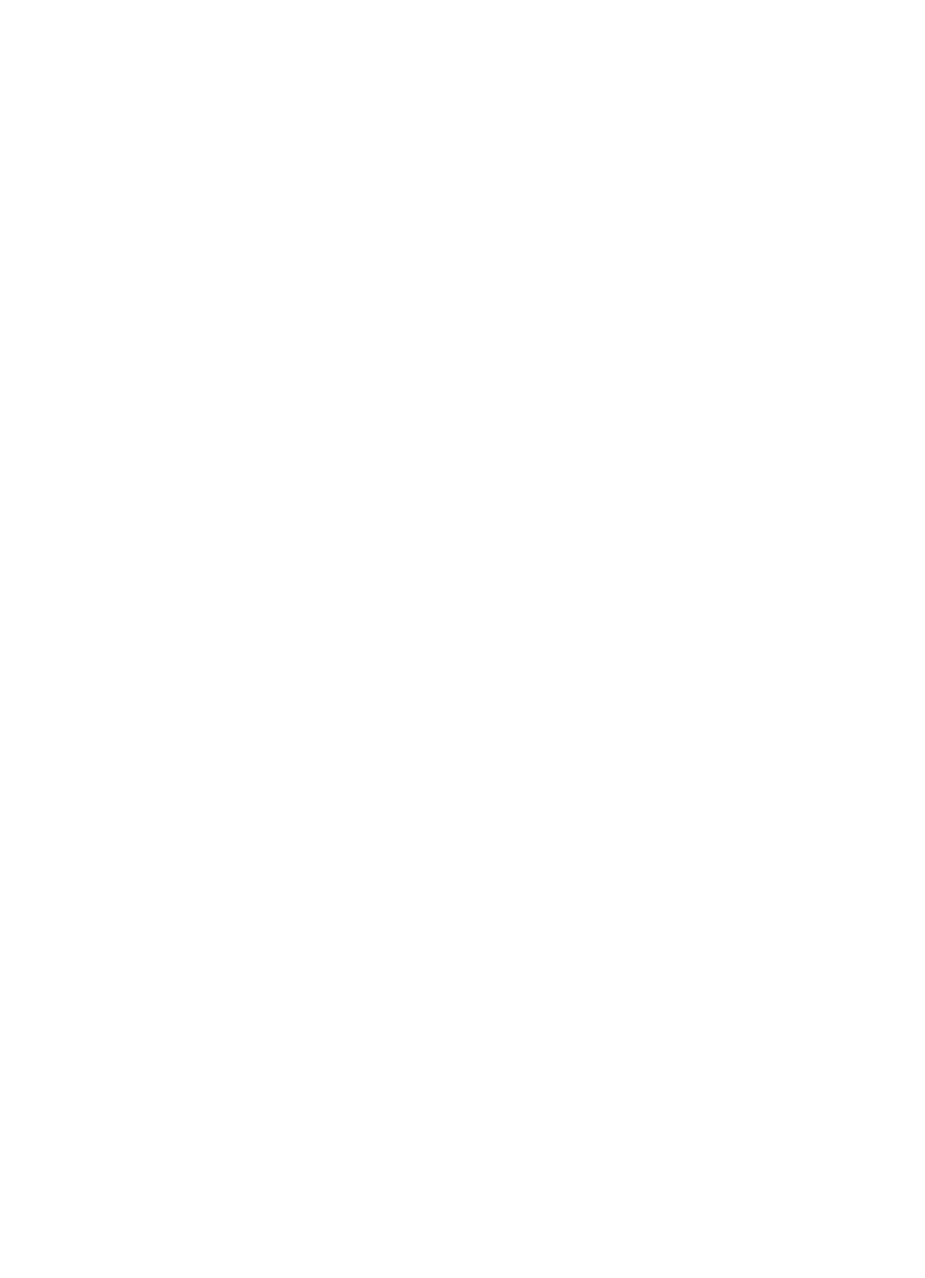
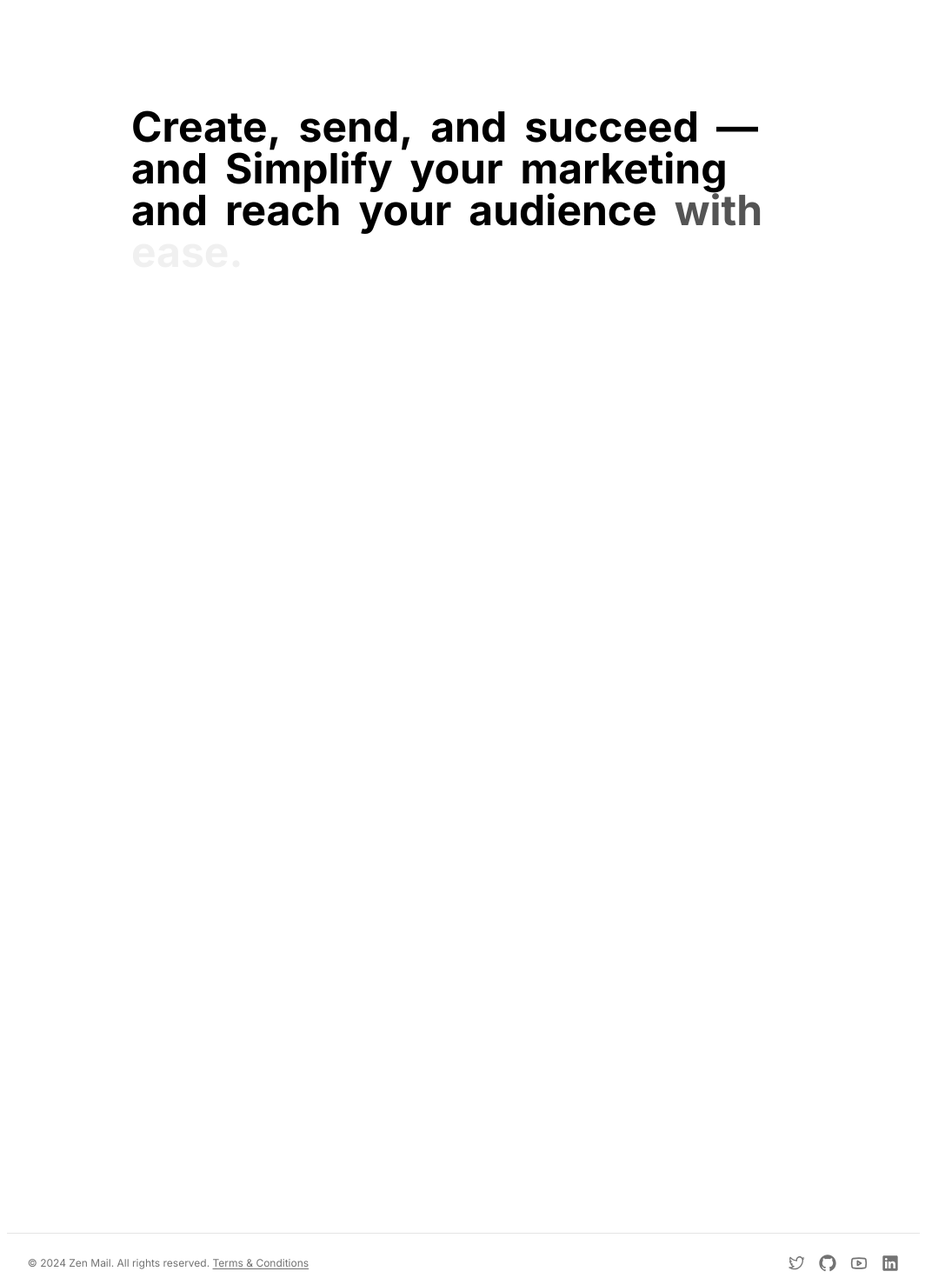
Before and after one commit to javeed-syed/zenmail, a Next.js app: page / in a window 1280 px wide. Shown: the part 880-2350 px from the top of the page at 87% size, without its empty margins (107-1171 px from the left). Before the commit the page ends 800 px from the top, so only its background shows below. Built offline with nearby package versions, Linux system fonts and the light colour scheme.

Commit message:
doen landing page #1 ✨

```diff
--- a/app/globals.css
+++ b/app/globals.css
@@ -86,3 +86,20 @@
     @apply bg-background text-foreground;
   }
 }
+
+/* scroll bar */
+
+.scrollbar::-webkit-scrollbar {
+    width: 12px;
+}
+
+.scrollbar::-webkit-scrollbar-track {
+    border-radius: 8px;
+    background-color: #95a5a6;
+    border: 1px solid #cacaca;
+}
+
+.scrollbar::-webkit-scrollbar-thumb {
+    border-radius: 8px;
+    background-color: #2c3e50;
+}
--- /dev/null
+++ b/components/magicui/text-reveal.tsx
@@ -0,0 +1,73 @@
+"use client";
+
+import { FC, ReactNode, useRef } from "react";
+import { motion, useScroll, useTransform } from "framer-motion";
+
+import { cn } from "@/lib/utils";
+
+interface TextRevealByWordProps {
+  text: string;
+  className?: string;
+}
+
+export const TextRevealByWord: FC<TextRevealByWordProps> = ({
+  text,
+  className,
+}) => {
+  const targetRef = useRef<HTMLDivElement | null>(null);
+
+  const { scrollYProgress } = useScroll({
+    target: targetRef,
+  });
+  const words = text.split(" ");
+
+  return (
+    <div ref={targetRef} className={cn("relative z-0 h-[200vh]", className)}>
+      <div
+        className={
+          "sticky top-0 mx-auto flex h-[50%] max-w-4xl items-center bg-transparent px-[1rem] py-[5rem]"
+        }
+      >
+        <p
+          ref={targetRef}
+          className={
+            "flex flex-wrap p-5 text-2xl font-bold text-black/20 dark:text-white/20 md:p-8 md:text-3xl lg:p-10 lg:text-4xl xl:text-5xl"
+          }
+        >
+          {words.map((word, i) => {
+            const start = i / words.length;
+            const end = start + 1 / words.length;
+            return (
+              <Word key={i} progress={scrollYProgress} range={[start, end]}>
+                {word}
+              </Word>
+            );
+          })}
+        </p>
+      </div>
+    </div>
+  );
+};
+
+interface WordProps {
+  children: ReactNode;
+  progress: any;
+  range: [number, number];
+}
+
+const Word: FC<WordProps> = ({ children, progress, range }) => {
+  const opacity = useTransform(progress, range, [0, 1]);
+  return (
+    <span className="xl:lg-3 relative mx-1 lg:mx-2.5">
+      <span className={"absolute opacity-30"}>{children}</span>
+      <motion.span
+        style={{ opacity: opacity }}
+        className={"text-black dark:text-white"}
+      >
+        {children}
+      </motion.span>
+    </span>
+  );
+};
+
+export default TextRevealByWord;
--- a/package.json
+++ b/package.json
@@ -17,6 +17,7 @@
     "axios": "^1.7.6",
     "class-variance-authority": "^0.7.0",
     "clsx": "^2.1.1",
+    "framer-motion": "^11.4.0",
     "lucide-react": "^0.437.0",
     "mongoose": "^8.6.0",
     "next": "14.2.7",
--- a/pages/LandingPage.tsx
+++ b/pages/LandingPage.tsx
@@ -7,15 +7,18 @@
 import FooterSection from "@/pages/Sections/FooterSection"
 import HeroSection from "./Sections/HeroSection"
 import FlickeringGridRoundedDemo from "@/components/ui/flickering-grid-rounded-demo"
+import TextRevealSection from "./Sections/TextRevealSection"
 
 export default function LandingPage() {
   return (
-    <div className="flex flex-col min-h-[100dvh]">
+    <div className="flex flex-col min-h-[100dvh] scrollbar">
       <HeaderSection />
+      <main className="flex-1">
       <HeroSection />
-      <FlickeringGridRoundedDemo />
-      {/* <main className="flex-1">
-        <section className="w-full py-12 md:py-24 lg:py-32 xl:py-48 bg-gradient-to-r from-primary to-primary/90">
+        <FlickeringGridRoundedDemo />
+        <TextRevealSection />
+
+        {/* <section className="w-full py-12 md:py-24 lg:py-32 xl:py-48 bg-gradient-to-r from-primary to-primary/90">
           <div className="container px-4 md:px-6 text-center text-primary-foreground">
             <div className="space-y-4">
               <h1 className="text-3xl font-bold tracking-tighter sm:text-5xl xl:text-6xl/none">
@@ -33,39 +36,9 @@
               </div>
             </div>
           </div>
-        </section>
-        <section className="w-full py-12 md:py-24 lg:py-32 bg-muted">
-          <div className="container px-4 md:px-6">
-            <div className="grid gap-8 md:grid-cols-1 lg:grid-cols-3">
-              <div className="space-y-4">
-                <FilePenIcon className="h-12 w-12 text-primary" />
-                <h3 className="text-2xl font-bold">Email Builder</h3>
-                <p className="text-muted-foreground">
-                  Easily create and customize professional-looking emails with our drag-and-drop email builder. Elevate
-                  your communication with stunning templates and personalization options.
-                </p>
-              </div>
-              <div className="space-y-4">
-                <SendIcon className="h-12 w-12 text-primary" />
-                <h3 className="text-2xl font-bold">Bulk Email Sender</h3>
-                <p className="text-muted-foreground">
-                  Streamline your email campaigns with our powerful bulk email sender. Reach your audience at scale,
-                  track engagement, and optimize your messaging for maximum impact.
-                </p>
-              </div>
-              <div className="space-y-4">
-                <GlobeIcon className="h-12 w-12 text-primary" />
-                <h3 className="text-2xl font-bold">Your Own Email Domain</h3>
-                <p className="text-muted-foreground">
-                  Elevate your brand and professional image with a custom email domain. Enjoy the benefits of a
-                  personalized email address that reflects your business or personal identity.
-                </p>
-              </div>
-            </div>
-          </div>
-        </section>
-      </main> */}
-      {/* <FooterSection /> */}
+        </section> */}
+      </main>
+      <FooterSection />
     </div>
   )
 }
--- a/pages/Sections/FooterSection.tsx
+++ b/pages/Sections/FooterSection.tsx
@@ -1,4 +1,5 @@
-import { GitHubLogoIcon, InstagramLogoIcon, LinkedInLogoIcon, TwitterLogoIcon } from '@radix-ui/react-icons'
+import { GitHubLogoIcon, LinkedInLogoIcon, TwitterLogoIcon } from '@radix-ui/react-icons'
+import { YoutubeIcon } from 'lucide-react'
 import Link from 'next/link'
 import React from 'react'
 
@@ -7,32 +8,30 @@
     <>
     <footer className="flex flex-col gap-2 sm:flex-row py-6 w-full shrink-0 items-center px-4 md:px-6 border-t">
         <p className="text-xs text-muted-foreground">
-          &copy; 2024 Mail as a Service. All rights reserved.{" "}
+          &copy; 2024 Zen Mail. All rights reserved.{" "}
           <Link href="#" className="underline underline-offset-2" prefetch={false}>
             Terms & Conditions
           </Link>
         </p>
         <div className="flex items-center gap-4 ml-auto">
-          <Link href="#" className="text-muted-foreground hover:text-primary transition-colors" prefetch={false}>
+          <Link href="https://dub.sh/sjtx" className="text-muted-foreground hover:text-primary transition-colors" prefetch={false}>
             <TwitterLogoIcon className="h-5 w-5" />
             <span className="sr-only">Twitter</span>
           </Link>
-          <Link href="#" className="text-muted-foreground hover:text-primary transition-colors" prefetch={false}>
+          <Link href="https://dub.sh/jsgh" className="text-muted-foreground hover:text-primary transition-colors" prefetch={false}>
             <GitHubLogoIcon className="h-5 w-5" />
             <span className="sr-only">Facebook</span>
           </Link>
-          <Link href="#" className="text-muted-foreground hover:text-primary transition-colors" prefetch={false}>
-            <InstagramLogoIcon className="h-5 w-5" />
+          <Link href="https://dub.sh/jsyt" className="text-muted-foreground hover:text-primary transition-colors" prefetch={false}>
+            <YoutubeIcon className="h-5 w-5" />
             <span className="sr-only">Instagram</span>
           </Link>
-          <Link href="#" className="text-muted-foreground hover:text-primary transition-colors" prefetch={false}>
+          <Link href="https://dub.sh/jsli" className="text-muted-foreground hover:text-primary transition-colors" prefetch={false}>
             <LinkedInLogoIcon className="h-5 w-5" />
             <span className="sr-only">LinkedIn</span>
           </Link>
         </div>
       </footer>
-      <p className="text-xs text-muted-foreground ml-auto text-center">Built by Syed Javeed</p>
-
       </>
   )
 }
--- a/pages/Sections/HeroSection.tsx
+++ b/pages/Sections/HeroSection.tsx
@@ -8,8 +8,8 @@
 import AnimatedGradientText from "@/components/ui/animated-gradient-text";
 
 function HeroSection() {
-    return (
-        <section id="hero" className="relative mx-auto mt-32 max-w-[80rem] px-6 text-center md:px-8">
+  return (
+        <section id="hero" className="relative mx-auto mt-32 max-w-[80rem] px-6 text-center md:px-8 py-8 my-8">
         <h1 className="bg-gradient-to-br dark:from-white from-black from-30% dark:to-white/40 to-black/40 bg-clip-text py-6 text-5xl font-medium leading-none tracking-tighter text-transparent text-balance sm:text-6xl md:text-7xl lg:text-8xl translate-y-[-1rem] animate-fade-in [--animation-delay:200ms]">Zen Mail is the new way
                 <br className="hidden md:block" /> to run campaigns.</h1>
 
--- /dev/null
+++ b/pages/Sections/TextRevealSection.tsx
@@ -0,0 +1,12 @@
+import React from 'react'
+import TextReveal from "@/components/magicui/text-reveal";
+
+function TextRevealSection() {
+  return (
+    <div className="z-10 flex min-h-[16rem] items-center justify-center">
+      <TextReveal text="Create, send, and succeed — and Simplify your marketing and reach your audience with ease." />
+    </div>
+  )
+}
+
+export default TextRevealSection
```
Also changed, not shown: 1 other file (tests, documents, lock files or other folders).
